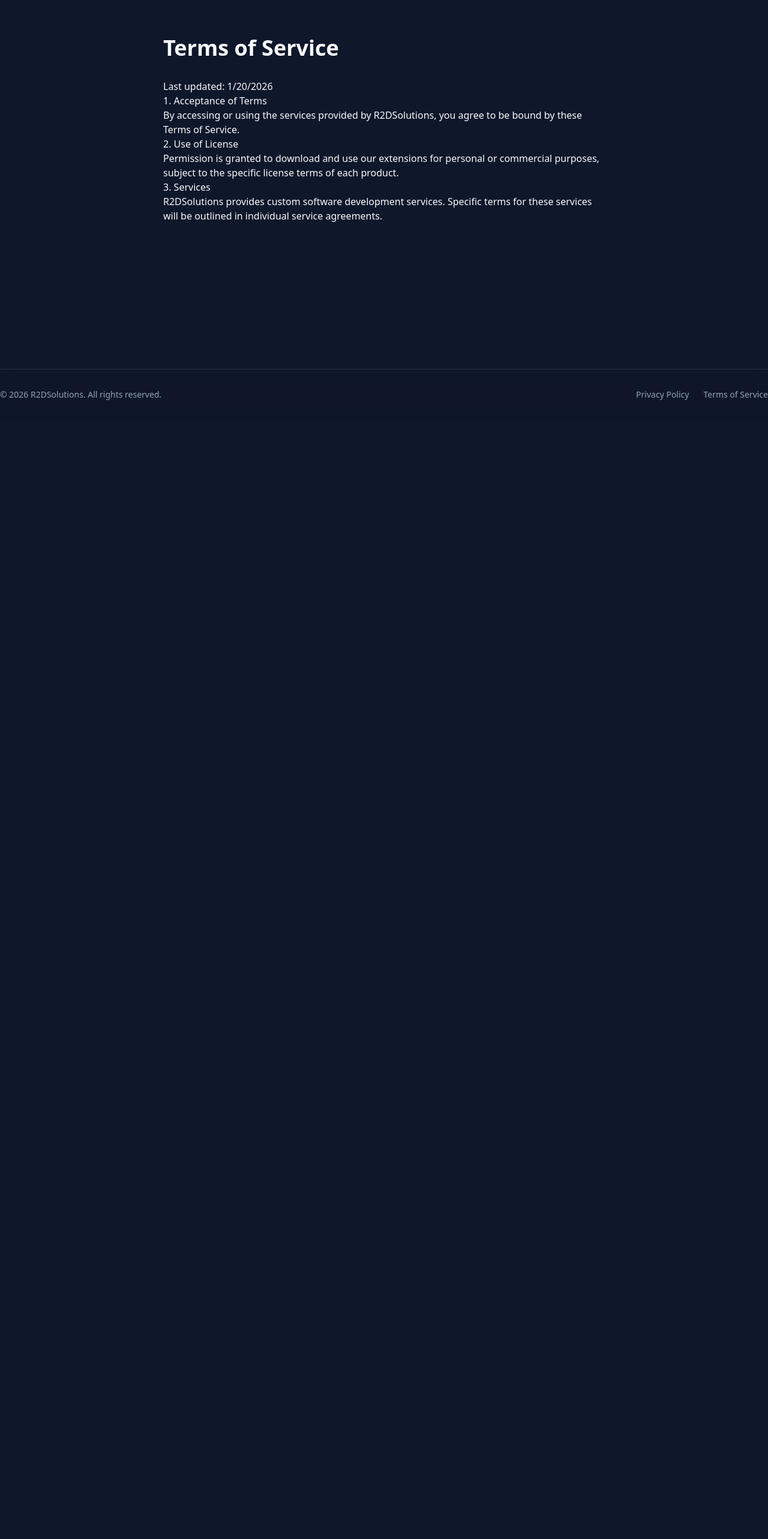
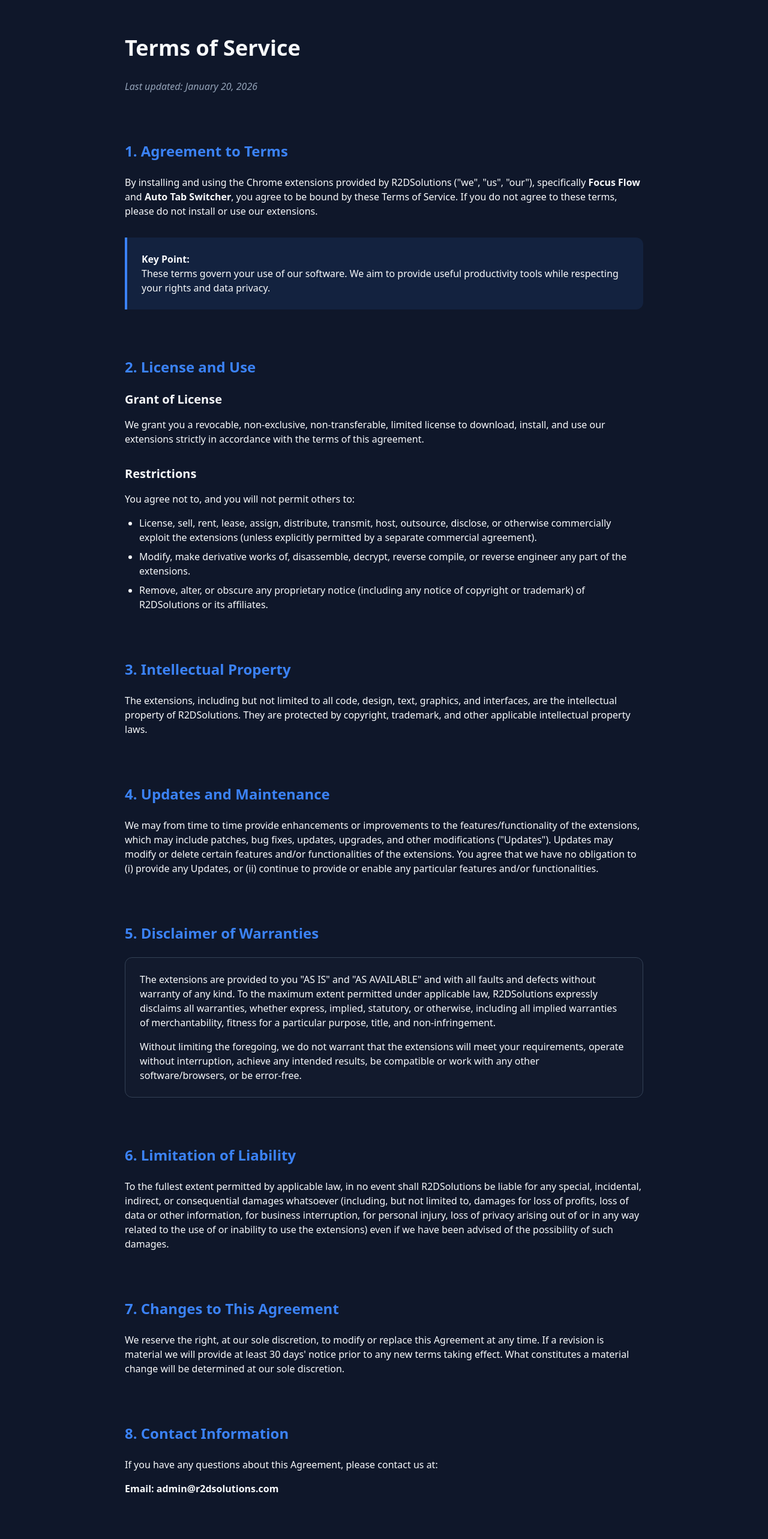
Before and after one commit to RavindraDave/extension-site, a Next.js app: page /terms in a window 1280 px wide. Shown: the part 100-2666 px from the top of the page at 60% size. Before the commit the page ends 800 px from the top, so only its background shows below. Built offline with nearby package versions, Linux system fonts and the light colour scheme.

Commit message:
feat: update Terms of Service page with comprehensive legal content and improved styling.

```diff
--- a/app/terms/page.tsx
+++ b/app/terms/page.tsx
@@ -1,24 +1,85 @@
 export default function TermsPage() {
     return (
-        <div className="container mx-auto px-4 py-24 max-w-3xl">
+        <div className="container mx-auto px-4 py-24 max-w-4xl">
             <h1 className="font-heading mb-8 text-4xl font-bold">Terms of Service</h1>
-            <div className="prose prose-invert prose-lg">
-                <p>Last updated: {new Date().toLocaleDateString()}</p>
+            <div className="prose prose-invert prose-lg max-w-none">
+                <p className="text-muted-foreground italic mb-20">Last updated: January 20, 2026</p>
 
-                <h3>1. Acceptance of Terms</h3>
-                <p>
-                    By accessing or using the services provided by R2DSolutions, you agree to be bound by these Terms of Service.
-                </p>
+                <section className="mb-20">
+                    <h2 className="text-2xl font-bold mb-6 text-primary">1. Agreement to Terms</h2>
+                    <p className="mb-8">
+                        By installing and using the Chrome extensions provided by R2DSolutions ("we", "us", "our"), specifically <strong>Focus Flow</strong> and <strong>Auto Tab Switcher</strong>, you agree to be bound by these Terms of Service. If you do not agree to these terms, please do not install or use our extensions.
+                    </p>
+                    <div className="bg-primary/10 border-l-4 border-primary p-6 rounded-r-xl my-8">
+                        <p className="font-bold m-0">Key Point:</p>
+                        <p className="m-0">These terms govern your use of our software. We aim to provide useful productivity tools while respecting your rights and data privacy.</p>
+                    </div>
+                </section>
 
-                <h3>2. Use of License</h3>
-                <p>
-                    Permission is granted to download and use our extensions for personal or commercial purposes, subject to the specific license terms of each product.
-                </p>
+                <section className="mb-20">
+                    <h2 className="text-2xl font-bold mb-6 text-primary">2. License and Use</h2>
 
-                <h3>3. Services</h3>
-                <p>
-                    R2DSolutions provides custom software development services. Specific terms for these services will be outlined in individual service agreements.
-                </p>
+                    <h3 className="text-xl font-semibold mb-4">Grant of License</h3>
+                    <p className="mb-8">
+                        We grant you a revocable, non-exclusive, non-transferable, limited license to download, install, and use our extensions strictly in accordance with the terms of this agreement.
+                    </p>
+
+                    <h3 className="text-xl font-semibold mb-4">Restrictions</h3>
+                    <p className="mb-4">You agree not to, and you will not permit others to:</p>
+                    <ul className="list-disc pl-6 space-y-2 mb-8">
+                        <li>License, sell, rent, lease, assign, distribute, transmit, host, outsource, disclose, or otherwise commercially exploit the extensions (unless explicitly permitted by a separate commercial agreement).</li>
+                        <li>Modify, make derivative works of, disassemble, decrypt, reverse compile, or reverse engineer any part of the extensions.</li>
+                        <li>Remove, alter, or obscure any proprietary notice (including any notice of copyright or trademark) of R2DSolutions or its affiliates.</li>
+                    </ul>
+                </section>
+
+                <section className="mb-20">
+                    <h2 className="text-2xl font-bold mb-6 text-primary">3. Intellectual Property</h2>
+                    <p className="mb-8">
+                        The extensions, including but not limited to all code, design, text, graphics, and interfaces, are the intellectual property of R2DSolutions. They are protected by copyright, trademark, and other applicable intellectual property laws.
+                    </p>
+                </section>
+
+                <section className="mb-20">
+                    <h2 className="text-2xl font-bold mb-6 text-primary">4. Updates and Maintenance</h2>
+                    <p className="mb-8">
+                        We may from time to time provide enhancements or improvements to the features/functionality of the extensions, which may include patches, bug fixes, updates, upgrades, and other modifications ("Updates"). Updates may modify or delete certain features and/or functionalities of the extensions. You agree that we have no obligation to (i) provide any Updates, or (ii) continue to provide or enable any particular features and/or functionalities.
+                    </p>
+                </section>
+
+                <section className="mb-20">
+                    <h2 className="text-2xl font-bold mb-6 text-primary">5. Disclaimer of Warranties</h2>
+                    <div className="border border-border p-6 rounded-xl bg-card/30">
+                        <p className="mb-4">
+                            The extensions are provided to you "AS IS" and "AS AVAILABLE" and with all faults and defects without warranty of any kind. To the maximum extent permitted under applicable law, R2DSolutions expressly disclaims all warranties, whether express, implied, statutory, or otherwise, including all implied warranties of merchantability, fitness for a particular purpose, title, and non-infringement.
+                        </p>
+                        <p className="m-0">
+                            Without limiting the foregoing, we do not warrant that the extensions will meet your requirements, operate without interruption, achieve any intended results, be compatible or work with any other software/browsers, or be error-free.
+                        </p>
+                    </div>
+                </section>
+
+                <section className="mb-20">
+                    <h2 className="text-2xl font-bold mb-6 text-primary">6. Limitation of Liability</h2>
+                    <p className="mb-8">
+                        To the fullest extent permitted by applicable law, in no event shall R2DSolutions be liable for any special, incidental, indirect, or consequential damages whatsoever (including, but not limited to, damages for loss of profits, loss of data or other information, for business interruption, for personal injury, loss of privacy arising out of or in any way related to the use of or inability to use the extensions) even if we have been advised of the possibility of such damages.
+                    </p>
+                </section>
+
+                <section className="mb-20">
+                    <h2 className="text-2xl font-bold mb-6 text-primary">7. Changes to This Agreement</h2>
+                    <p className="mb-8">
+                        We reserve the right, at our sole discretion, to modify or replace this Agreement at any time. If a revision is material we will provide at least 30 days' notice prior to any new terms taking effect. What constitutes a material change will be determined at our sole discretion.
+                    </p>
+                </section>
+
+                <section className="mb-20">
+                    <h2 className="text-2xl font-bold mb-6 text-primary">8. Contact Information</h2>
+                    <p className="mb-4">
+                        If you have any questions about this Agreement, please contact us at:
+                    </p>
+                    <p className="font-bold">Email: admin@r2dsolutions.com</p>
+                </section>
             </div>
         </div>
     );
```
